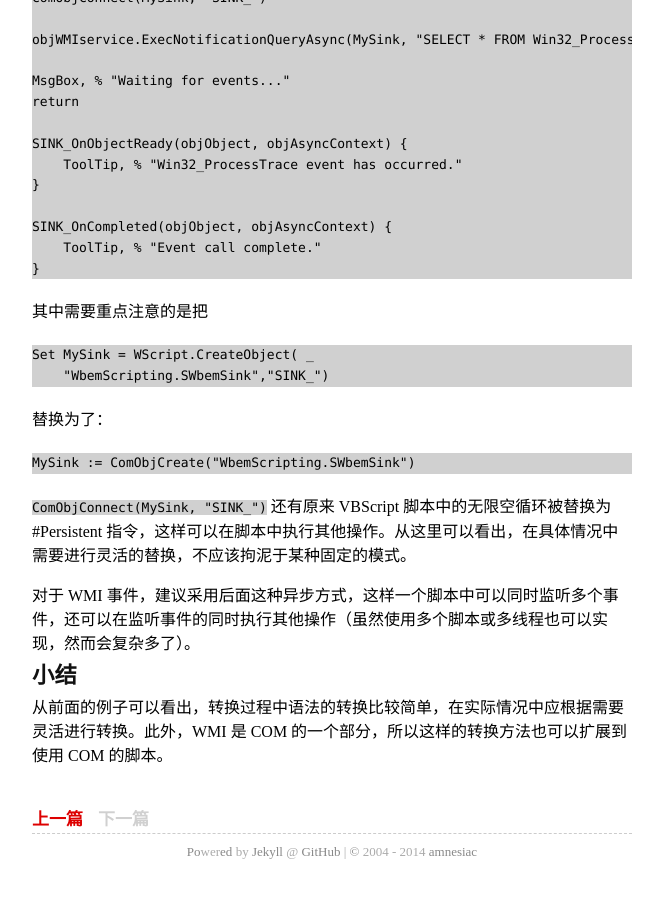
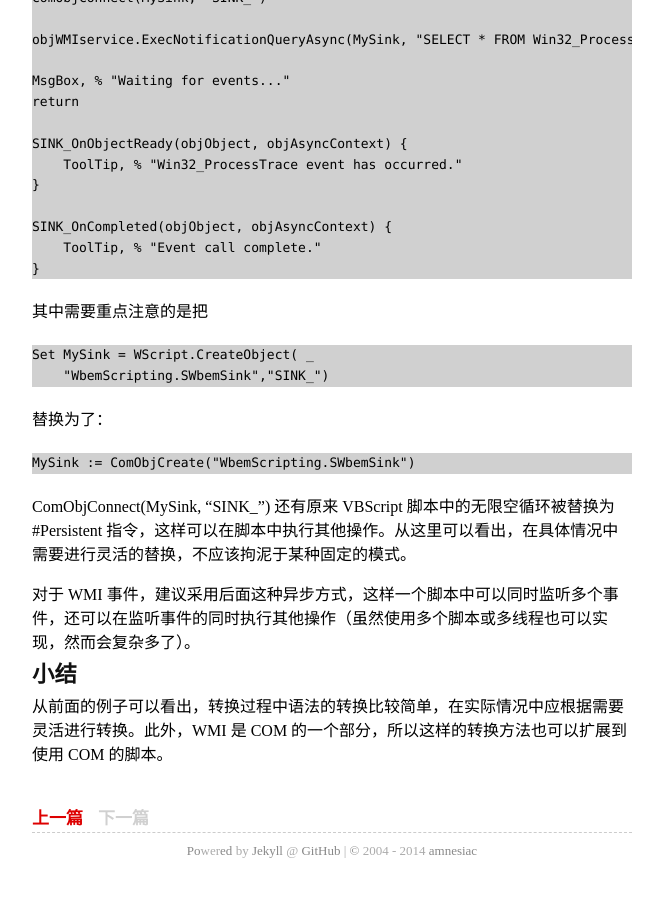
Before and after one commit to amnesiac10/amnesiac10.github.io, a Jekyll site: the page built from _posts/2014-08-18-learn-wmi-from-code-conversion.md, in a window 1280 px wide and 900 px high, scrolled down 6189 px. Shown: the whole window, without its empty margins (308-971 px from the left). Built offline with Jekyll 4.4.1, drawn with Linux system fonts in a browser that asks for light colours; Markdown is read by kramdown in place of the engine named in the settings; comment, search, counter and statistics services are not loaded.

Commit message:
Fixed the new article.

````diff
--- a/_posts/2014-08-18-learn-wmi-from-code-conversion.md
+++ b/_posts/2014-08-18-learn-wmi-from-code-conversion.md
@@ -16,7 +16,7 @@
 ### 分析脚本
 下面这个 VBScript 脚本显示操作系统的名称：
 
-```vbscript
+```vbs
 strComputer = "."
 Set objWMIService = GetObject("winmgmts:\\" & strComputer & "\root\CIMV2")
 Set colItems = objWMIService.ExecQuery( _
@@ -142,7 +142,7 @@
 ## 执行方法
 下面这个 VBScript 脚本把计算机名称从 MS-201012201636 修改为 NewComputerName：
 
-```vbscript
+```vbs
 strComputer = "."
 Set objWMIService = GetObject("winmgmts:\\" & strComputer & "\root\CIMV2")
 ' Obtain an instance of the the class
@@ -202,7 +202,7 @@
 ### 同步监听
 下面这个 VBScript 脚本监听进程创建、关闭事件：
 
-```vbscript
+```vbs
 strComputer = "."
 Set objWMIService = GetObject("winmgmts:\\" & strComputer & "\root\CIMV2")
 Set objEvents = objWMIService.ExecNotificationQuery _
@@ -239,7 +239,7 @@
 ### 异步监听
 下面这个 VBScript 脚本与前一个的用途相同，也是监听进程的创建和关闭事件，不过这里使用异步方法：
 
-```vbscript
+```vbs
 strComputer = "."
 Set objWMIService = GetObject("winmgmts:\\" & strComputer & "\root\CIMV2")
 Set MySink = WScript.CreateObject( _
@@ -289,7 +289,7 @@
 
 其中需要重点注意的是把
 
-```vbscript
+```vbs
 Set MySink = WScript.CreateObject( _
     "WbemScripting.SWbemSink","SINK_")
 ```
@@ -300,7 +300,7 @@
 MySink := ComObjCreate("WbemScripting.SWbemSink")
 ```
 
-`ComObjConnect(MySink, "SINK_")` 还有原来 VBScript 脚本中的无限空循环被替换为 #Persistent 指令，这样可以在脚本中执行其他操作。从这里可以看出，在具体情况中需要进行灵活的替换，不应该拘泥于某种固定的模式。
+ComObjConnect\(MySink, "SINK\_"\) 还有原来 VBScript 脚本中的无限空循环被替换为 #Persistent 指令，这样可以在脚本中执行其他操作。从这里可以看出，在具体情况中需要进行灵活的替换，不应该拘泥于某种固定的模式。
 
 对于 WMI 事件，建议采用后面这种异步方式，这样一个脚本中可以同时监听多个事件，还可以在监听事件的同时执行其他操作（虽然使用多个脚本或多线程也可以实现，然而会复杂多了）。
 
````
